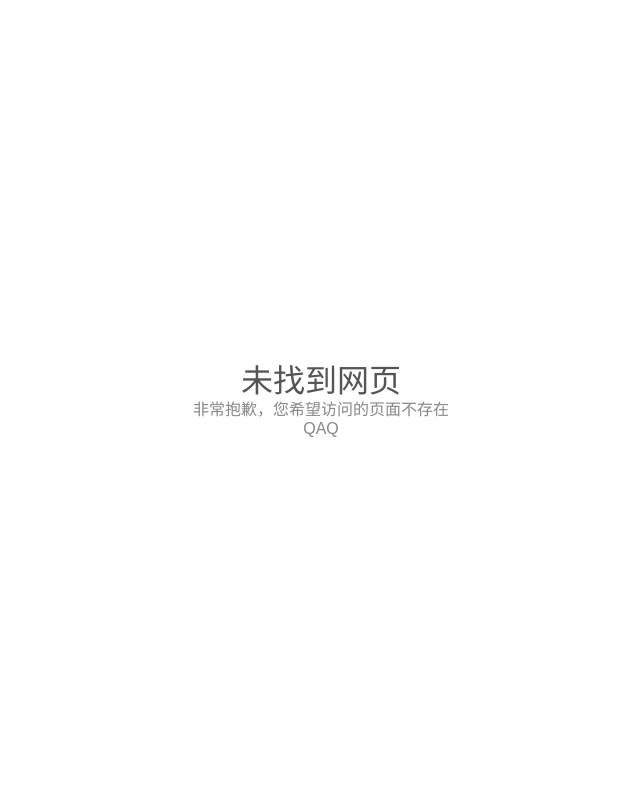
After one commit to phpcws/AI-Preference-Selection, a Django app: template templates/404.html in a window 1280 px wide. The commit adds this page. Shown: the whole page, without its empty margins (319-959 px from the left). Run offline with Django 3.2, Linux system fonts and the light colour scheme; the template is opened without the code that fills it, so the values that code supplies are empty; parts of the project's set-up code (start-up, migrations or seed data) failed here and were passed over.

```diff
--- /dev/null
+++ b/templates/404.html
@@ -0,0 +1,62 @@
+<!doctype html>
+<html lang="zh">
+
+<head>
+  <meta charset="utf-8">
+  <title>Page Not Found</title>
+  <meta name="viewport" content="width=device-width, initial-scale=1">
+  <style>
+    * {
+      line-height: 1.2;
+      margin: 0;
+    }
+
+    html {
+      color: #888;
+      display: table;
+      font-family: sans-serif;
+      height: 100%;
+      text-align: center;
+      width: 100%;
+    }
+
+    body {
+      display: table-cell;
+      vertical-align: middle;
+      margin: 2em auto;
+    }
+
+    h1 {
+      color: #555;
+      font-size: 2em;
+      font-weight: 400;
+    }
+
+    p {
+      margin: 0 auto;
+      width: 280px;
+    }
+
+    @media only screen and (max-width: 280px) {
+
+      body,
+      p {
+        width: 95%;
+      }
+
+      h1 {
+        font-size: 1.5em;
+        margin: 0 0 0.3em;
+      }
+
+    }
+  </style>
+</head>
+
+<body>
+  <h1>未找到网页</h1>
+  <p>非常抱歉，您希望访问的页面不存在QAQ </p>
+</body>
+
+</html>
+<!-- IE needs 512+ bytes: https://docs.microsoft.com/archive/blogs/ieinternals/friendly-http-error-pages -->
--- a/templates/major_baseonquestion.html
+++ b/templates/major_baseonquestion.html
@@ -25,13 +25,11 @@
                 <header class="row">
                     <div class="social-top col-sm-6 col-6 pl-0">
                         <li>欢迎使用</li>
-
                     </div>
                     <div class="accounts col-sm-6 col-6 pr-0">
                         <li class="top_li1"><a href="#">登录</a></li>
                         <li class="top_li2"><a href="#">注册</a></li>
                     </div>
-
                 </header>
             </div>
         </div>
```
Also changed, not shown: templates/辅助内容——读取xlsx文件并显示在网页上.html (added, +46 -0 lines).
